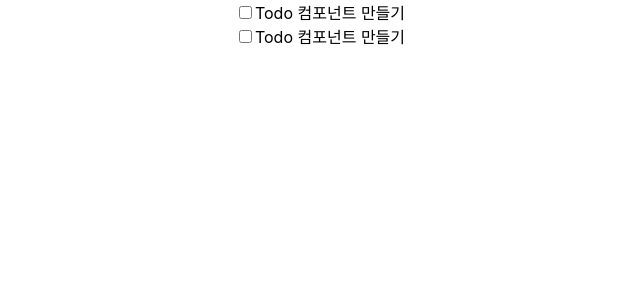
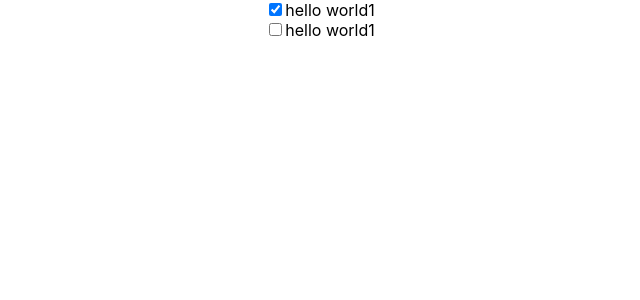
Before and after one commit to ckdwlsrh/react-workspace, a React (Create React App) app in the folder todo-react-app/: page / in a window 1280 px wide. Shown: the top 300 px of the page, without its empty margins (320-960 px from the left). Built offline with nearby package versions, Linux system fonts and the light colour scheme.

Commit message:
construct & pros

```diff
--- a/todo-react-app/src/App.js
+++ b/todo-react-app/src/App.js
@@ -1,16 +1,26 @@
-import logo from './logo.svg';
 import React from 'react';
 import Todo from './Todo';
 import './App.css';
 
 
 class App extends React.Component{
+  constructor(props) {
+    super(props);
+    this.state = {
+      items: [
+        {id: "0", title: "hello world1", done: true},
+        {id: "1", title: "hello world1", done: false},
+      ],
+    };
+  }
   render() {
+    var todoItems = this.state.items.map((item, idx) =>(
+      <Todo item={item} key={idx} />
+    ));
     return (
       <div className="App">
-        <Todo />
-        <Todo />
-      </div>
+        {todoItems}
+        </div>
     );
   }
 
--- a/todo-react-app/src/Todo.js
+++ b/todo-react-app/src/Todo.js
@@ -1,11 +1,20 @@
 import React from 'react';
 
 class Todo extends React.Component {
+    constructor(props) {
+        super(props);
+        this.state = { item: props.item }
+    }
     render() {
         return (
             <div className="Todo">
-                <input type="checkbox" id="todo0" name="todo0" value="todo0" />
-                <label for="todo0">Todo 컴포넌트 만들기</label>
+                <input
+                type="checkbox"
+                id={this.state.item.id}
+                name={this.state.item.id}
+                checked={this.state.item.done}
+                />
+                <label id={this.state.item.id}>{this.state.item.title}</label>
             </div>
         );
     }
```
